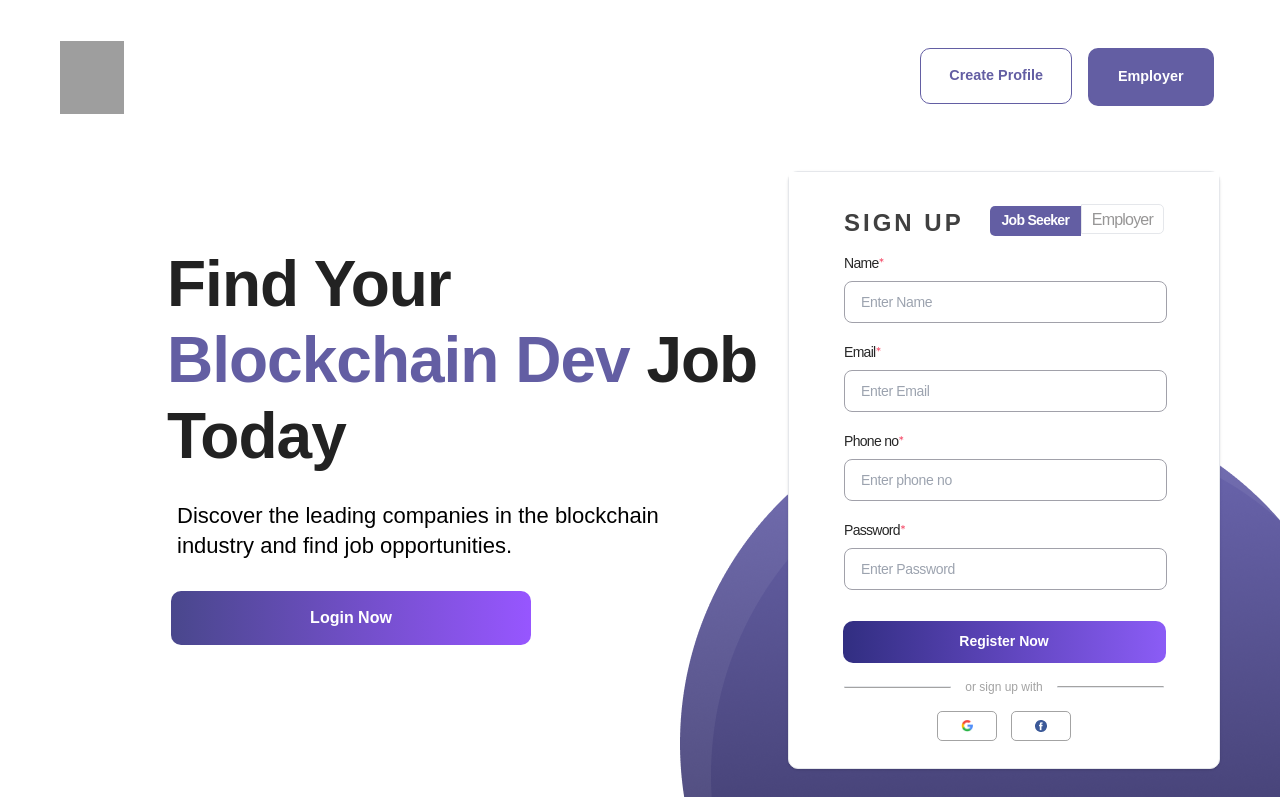
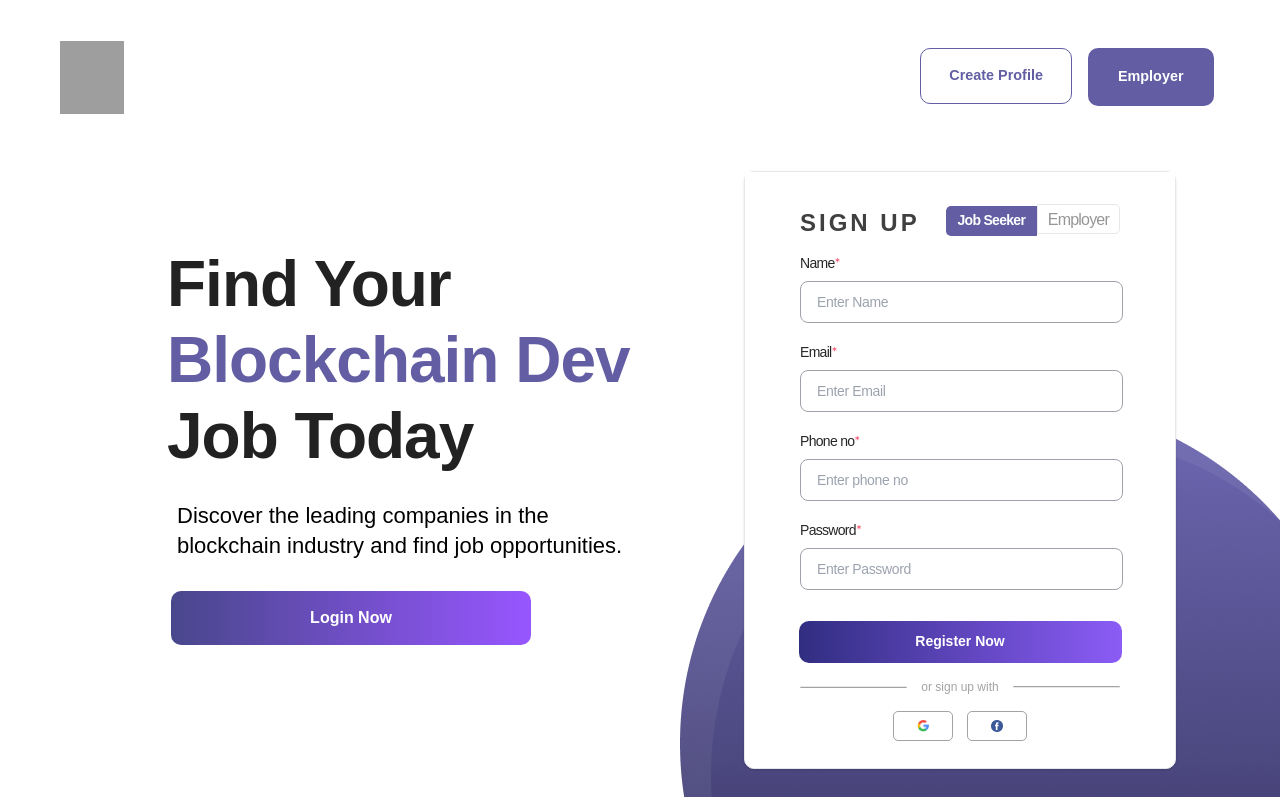
Before and after one commit to umairnaeem373/cv-maker-redux, a React (Create React App) app: page / in a window 1280 px wide. Shown: the top 800 px of the page. Built offline with nearby package versions, Linux system fonts and the light colour scheme; grey boxes are pictures that could not be loaded.

Commit message:
hero section fixed

```diff
--- a/src/Components/HomePage/MaskGroup.jsx
+++ b/src/Components/HomePage/MaskGroup.jsx
@@ -14,10 +14,10 @@ function MaskGroup() {
   };
 
   return (
-    <div className="relative h-[654px]">
-      <div className="justify-between flex">
+    <div className="relative h-fit">
+      <div className="grid grid-cols-1 md:grid-cols-2">
         <div>
-        <h1 className="font-extrabold text-[64px] text-[#222222] leading-[76px] tracking-[-1px] max-w-[613px] h-auto mt-[103px] ms-[167px]">
+        <h1 className="font-extrabold text-[64px] text-[rgb(34,34,34)] leading-[76px] tracking-[-1px] max-w-[613px] h-auto mt-[103px] ms-[167px]">
             Find Your <span className="text-[#635EA3]">Blockchain Dev</span> Job
             Today
           </h1>
@@ -32,10 +32,10 @@ function MaskGroup() {
           </button>
         </div>
 
-        <div className="border bg-white w-[432px] h-[598px] me-[60px] my-[28px] rounded-[10px] shadow">
+        <div className="border mx-auto bg-white w-[432px] h-[598px] my-[28px] rounded-[10px] shadow">
           <div className="bg-white">
             <div className="mx-[55px] flex items-center justify-between">
-              <h1 className="mt-[39px] text-center text-neutral-700 text-2xl font-extrabold font-['Nunito Sans'] uppercase leading-none tracking-[3px]">
+              <h1 className="mt-[39px] text-center whitespace-nowrap text-neutral-700 text-2xl font-extrabold font-['Nunito Sans'] uppercase leading-none tracking-[3px]">
                 sign up
               </h1>
               <div className="w-auto mt-[32px]">
```
